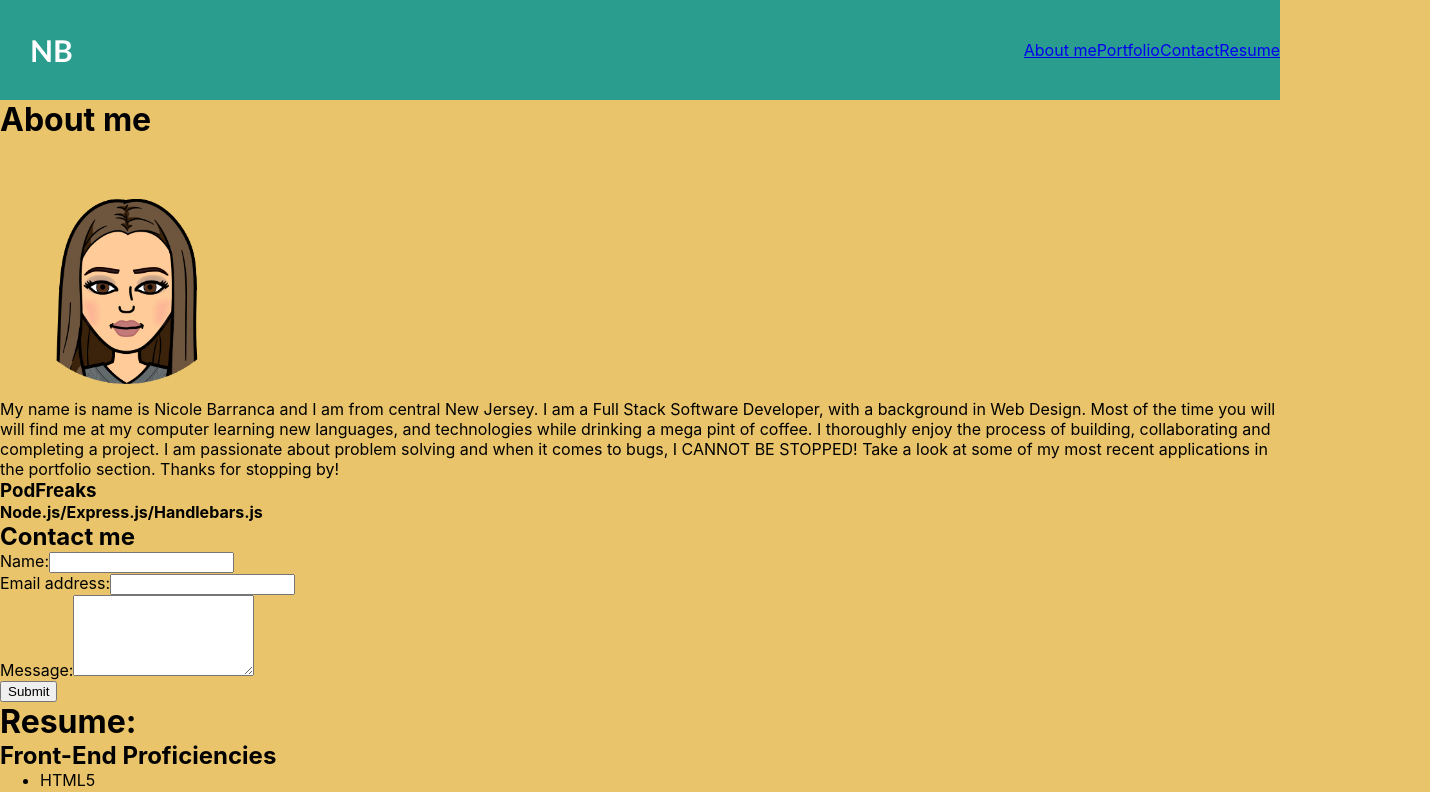
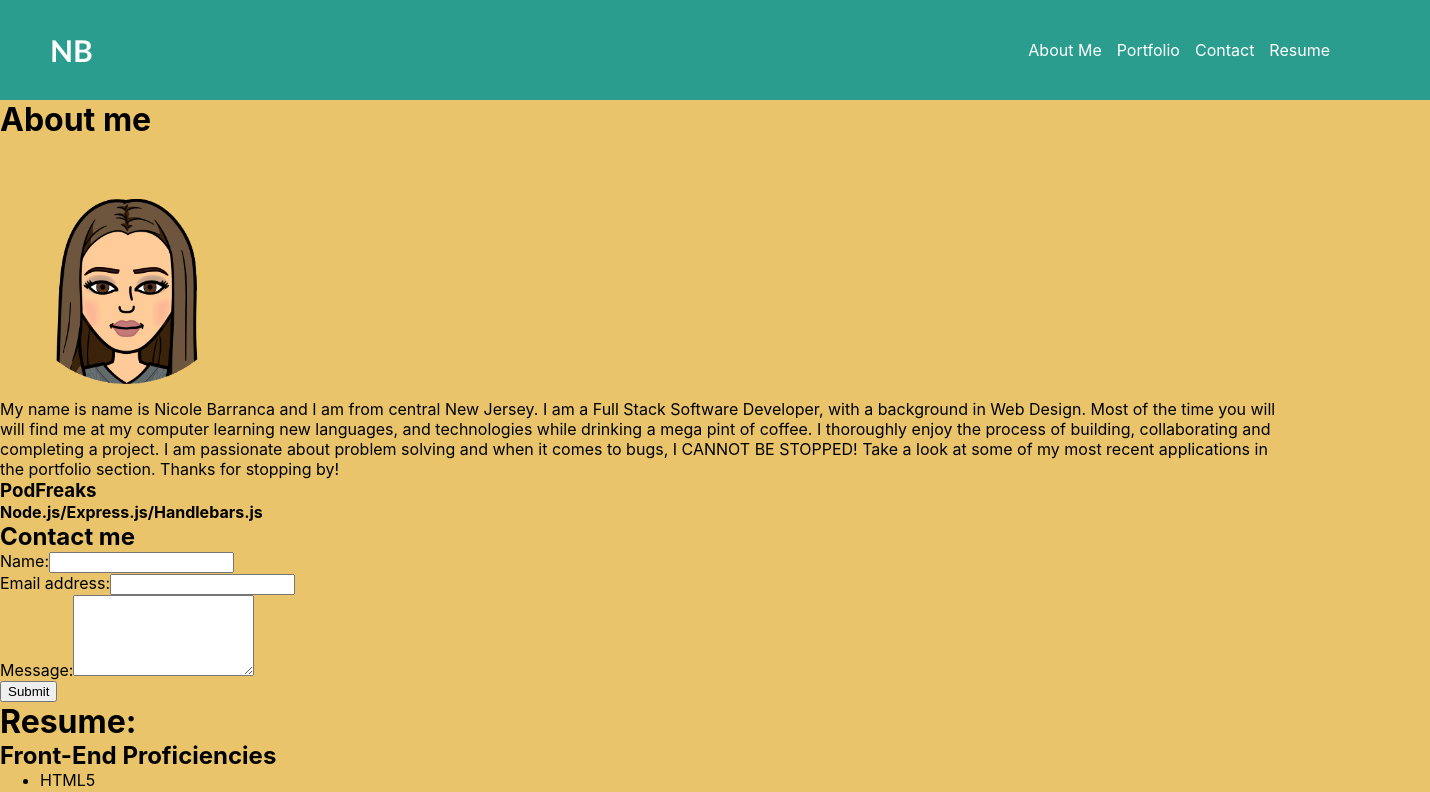
Before and after one commit to NicoleBarranca/nb-portfolio, a React (Create React App) app: page / in a window 1280 px wide. Shown: the top 792 px of the page, 1430 px wide, since content can reach past the window. Built offline with nearby package versions, Linux system fonts and the light colour scheme.

Commit message:
edits to nav

```diff
--- a/src/components/Navigation/index.js
+++ b/src/components/Navigation/index.js
@@ -1,6 +1,7 @@
 import React from "react";
 
-function Navigation() {
+function Navigation(props) {
+  const { contactSelected, setContactSelected } = props;
   return (
     <nav className="header">
       <h2>
@@ -8,16 +9,29 @@ function Navigation() {
       </h2>
       <ul className="nav-link">
         <li>
-          <a href="#aboutme">About me</a>
+          <a
+            className="nav-li"
+            data-testid="about"
+            href="#about"
+            onClick={() => setContactSelected(false)}
+          >
+            About Me
+          </a>
         </li>
         <li>
-          <a href="#portfolio">Portfolio</a>
+          <a className="nav-li" href="#portfolio">
+            Portfolio
+          </a>
         </li>
         <li>
-          <a href="#contact">Contact</a>
+          <a className="nav-li" onClick={() => setContactSelected(true)}>
+            Contact
+          </a>
         </li>
         <li>
-          <a href="#resume">Resume</a>
+          <a className="nav-li" href="#resume">
+            Resume
+          </a>
         </li>
       </ul>
     </nav>
--- a/src/index.css
+++ b/src/index.css
@@ -27,14 +27,14 @@ body {
   flex-direction: row;
   align-items: center;
   color: white;
-  /* padding-bottom: 30px; */
+  padding-right: 100px;
+  padding-left: 50px;
 }
 
 .header h2 {
   font-family: "Trebuchet MS", "Lucida Sans Unicode", "Lucida Grande",
     "Lucida Sans", Arial, sans-serif;
   font-size: 30px;
-  padding-left: 30px;
 }
 
 .header div {
@@ -50,7 +50,12 @@ body {
   text-decoration: none;
   margin: 0;
   padding: 0;
-  overflow: hidden;
+}
+
+.nav-li {
+  color: white;
+  text-decoration: none;
+  padding-left: 15px;
 }
 
 .header a:hover {
```
